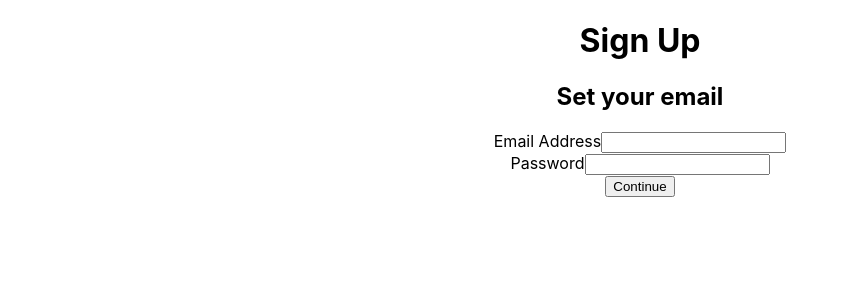
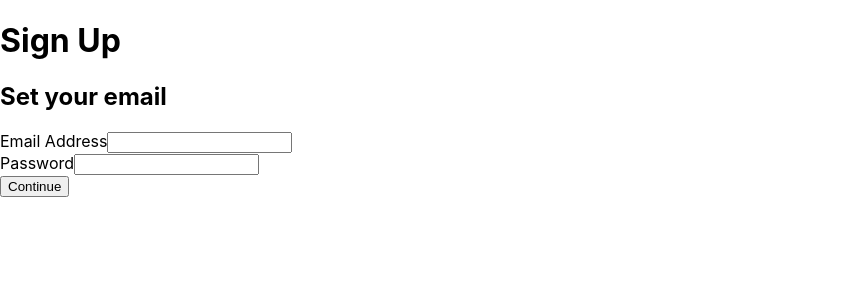
Before and after one commit to kimgoulb/mocto-challenge, a React (Create React App) app: page / in a window 1280 px wide. Shown: the top 300 px of the page, without its empty margins (0-849 px from the left). Built offline with nearby package versions, Linux system fonts and the light colour scheme.

Commit message:
Clean up App files

```diff
--- a/package.json
+++ b/package.json
@@ -6,6 +6,7 @@
     "@testing-library/jest-dom": "^4.2.4",
     "@testing-library/react": "^9.3.2",
     "@testing-library/user-event": "^7.1.2",
+    "node-sass": "^4.13.1",
     "react": "^16.13.0",
     "react-dom": "^16.13.0",
     "react-scripts": "3.4.0"
--- a/src/App.css
+++ /dev/null
@@ -1,38 +0,0 @@
-.App {
-  text-align: center;
-}
-
-.App-logo {
-  height: 40vmin;
-  pointer-events: none;
-}
-
-@media (prefers-reduced-motion: no-preference) {
-  .App-logo {
-    animation: App-logo-spin infinite 20s linear;
-  }
-}
-
-.App-header {
-  background-color: #282c34;
-  min-height: 100vh;
-  display: flex;
-  flex-direction: column;
-  align-items: center;
-  justify-content: center;
-  font-size: calc(10px + 2vmin);
-  color: white;
-}
-
-.App-link {
-  color: #61dafb;
-}
-
-@keyframes App-logo-spin {
-  from {
-    transform: rotate(0deg);
-  }
-  to {
-    transform: rotate(360deg);
-  }
-}
--- a/src/App.js
+++ b/src/App.js
@@ -1,26 +1,10 @@
 import React from 'react';
-import logo from './logo.svg';
-import './App.css';
-import SignUp from './screens/SignUp';
+import SignUp from './components/SignUp';
 
 function App() {
   return (
-    <div className="App">
+    <div className="app">
       <SignUp />
-      {/* <header className="App-header">
-        <img src={logo} className="App-logo" alt="logo" />
-        <p>
-          Edit <code>src/App.js</code> and save to reload.
-        </p>
-        <a
-          className="App-link"
-          href="https://reactjs.org"
-          target="_blank"
-          rel="noopener noreferrer"
-        >
-          Learn React
-        </a>
-      </header> */}
     </div>
   );
 }
--- a/src/screens/SignUp/index.js
+++ b/src/components/SignUp.js
@@ -1,6 +1,6 @@
 import React from 'react';
-import Form from '../../components/Form';
-import SignUpConfirmation from '../SignUpConfirmation';
+import Form from './Form';
+import SignUpConfirmation from './SignUpConfirmation';
 
 class SignUp extends React.Component {
   constructor(props) {
--- a/src/index.css
+++ b/src/index.css
@@ -1,3 +1,13 @@
+html {
+  box-sizing: border-box;
+}
+
+*,
+*::before,
+*::after {
+  box-sizing: inherit;
+}
+
 body {
   margin: 0;
   font-family: -apple-system, BlinkMacSystemFont, 'Segoe UI', 'Roboto', 'Oxygen',
@@ -6,8 +16,3 @@ body {
   -webkit-font-smoothing: antialiased;
   -moz-osx-font-smoothing: grayscale;
 }
-
-code {
-  font-family: source-code-pro, Menlo, Monaco, Consolas, 'Courier New',
-    monospace;
-}
```
Also changed, not shown: src/components/Field.js (renamed from src/components/Form/Field.js), src/components/Form.js (renamed from src/components/Form/index.js), src/components/SignUpConfirmation.js (renamed from src/screens/SignUpConfirmation/index.js), src/logo.svg (deleted), 1 other file (tests, documents, lock files or other folders).
